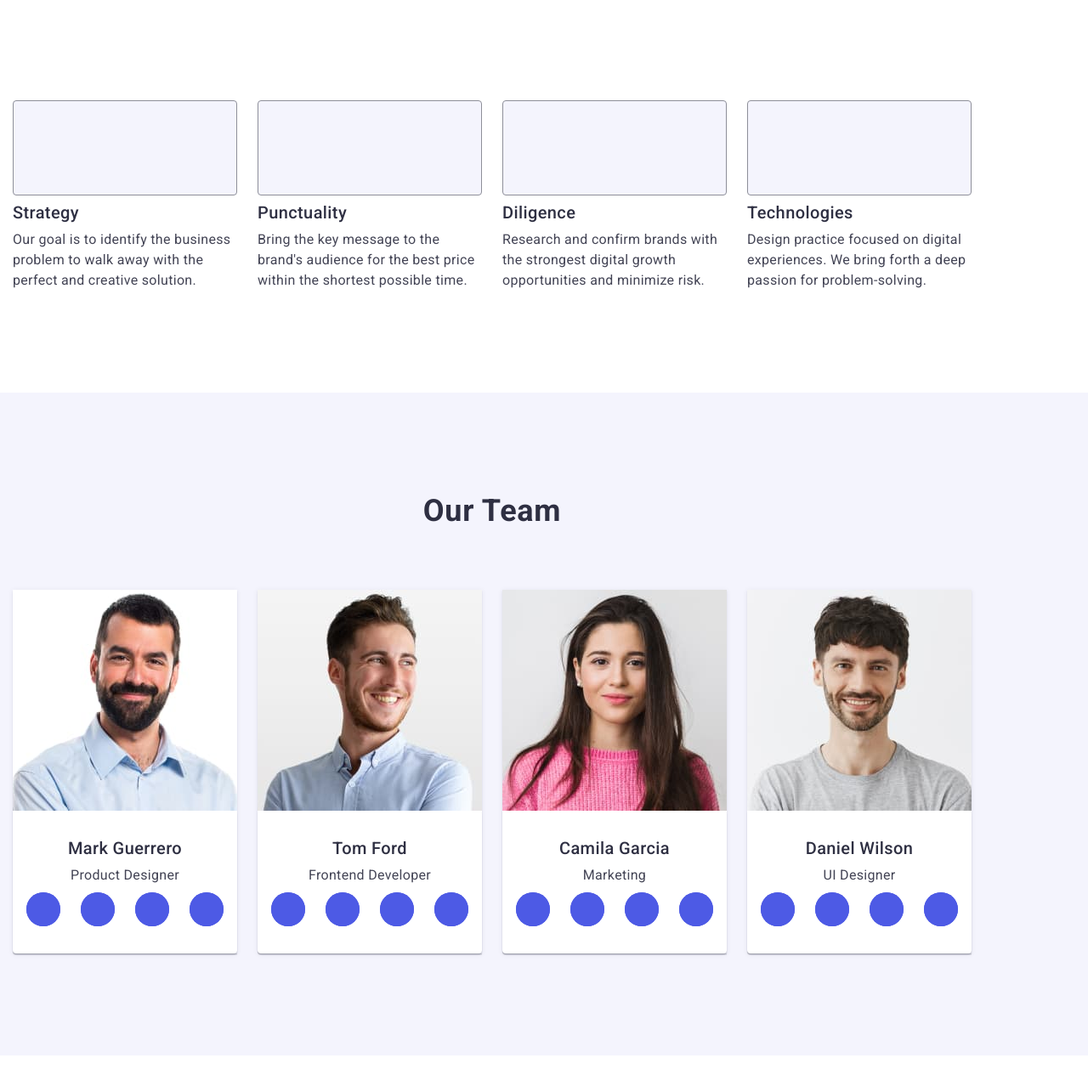
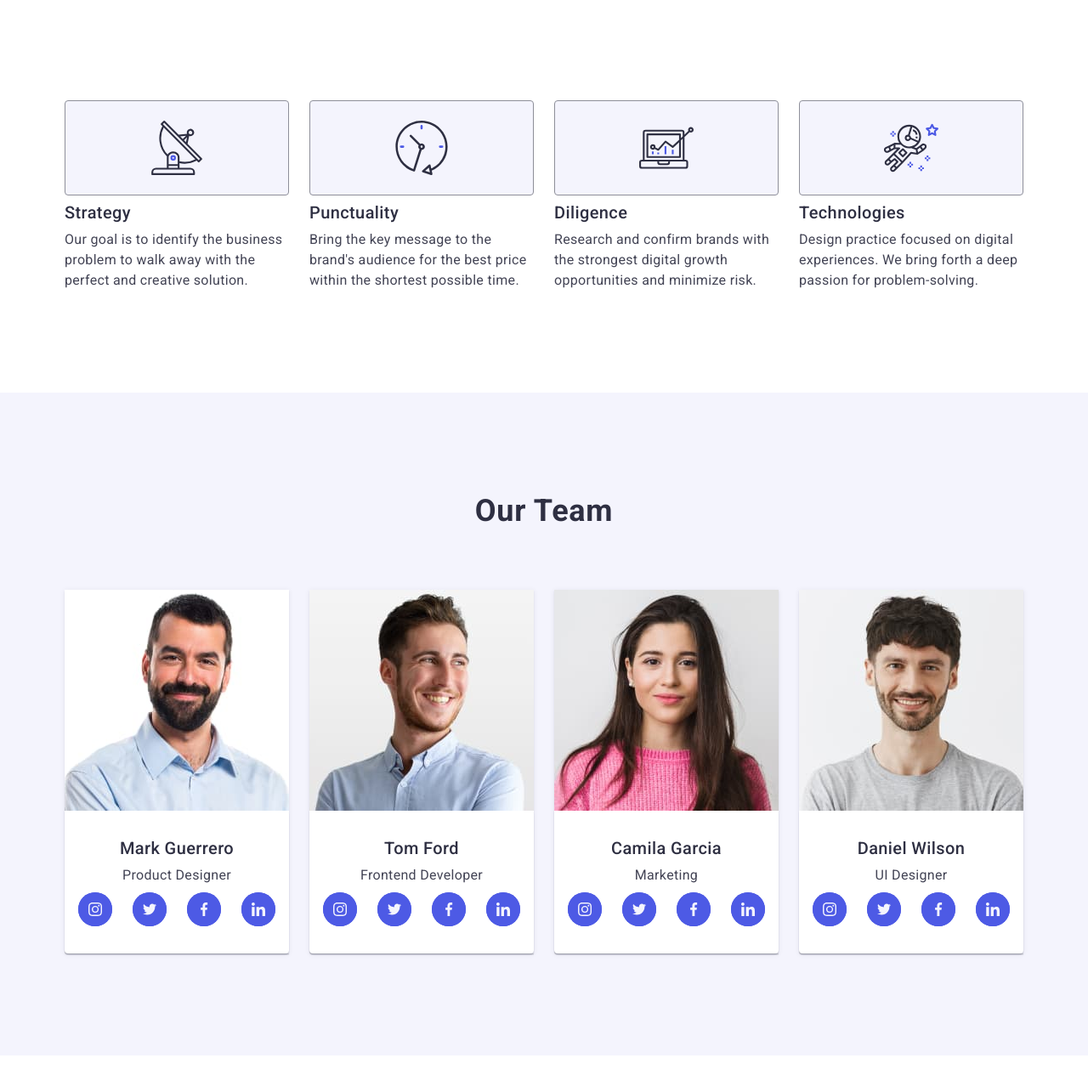
Before and after one commit to Sviatoslav1206/goit-markup-hw-04, a plain HTML site: page index.html in a window 1280 px wide. Shown: the part 675-1960 px from the top of the page at 85% size. Drawn offline with nearby package versions, Linux system fonts and the light colour scheme.

Commit message:
my commit

```diff
--- a/css/style.css
+++ b/css/style.css
@@ -32,9 +32,10 @@ button {
 
 .container {
     max-width: 1158px;
+    width: 100%;
         padding-left: 15px;
         padding-right: 15px;
-        margin: 0 0 0 0;
+        margin: 0 auto;
 
 }
 
@@ -158,6 +159,7 @@ gap: 40px;
 }
 
 .hero {
+    margin: 0 auto;
     background: #2e2f42;
     padding-top: 188px;
         padding-bottom: 188px;
@@ -341,7 +343,7 @@ border-top-left-radius: 0px;
         align-items: center;
         justify-content: center;
         margin-top: 8px;
-        padding: 0 16px;
+
         gap: 24px;
         width: calc((100% - 24 * 3) / 4);
 }
@@ -404,18 +406,26 @@ border-top-left-radius: 0px;
     flex-wrap: wrap;
     column-gap: 24px;
     row-gap: 48px;
+    transition: transform 2500ms cubic-bezier(0.4, 0, 0.2, 1),
+            opacity 2500ms cubic-bezier(0.4, 0, 0.2, 1);
+        transition: box-shadow 250ms cubic-bezier(0.4, 0, 0.2, 1);
 
+}
+
+.portfolio :hover .block-text {
+opacity: 1;
+    transform: translateY(0);
+    transition: transform 250ms cubic-bezier(0.4, 0, 0.2, 1),
+        opacity 250ms cubic-bezier(0.4, 0, 0.2, 1);
+    transition-timing-function: ease-in-out;
+    box-shadow: 0px 1px 6px rgba(46, 47, 66, 0.08),
+        0px 1px 1px rgba(46, 47, 66, 0.16),
+        0px 2px 1px rgba(46, 47, 66, 0.08);
 }
 
 .item-list-portfolio {
     width: calc((100% - 48px) / 3);
-    transition: transform 2500ms cubic-bezier(0.4, 0, 0.2, 1),
-     opacity 2500ms cubic-bezier(0.4, 0, 0.2, 1);
-    transition-timing-function: ease-in-out;
-    transition: box-shadow 250ms cubic-bezier(0.4, 0, 0.2, 1);
-    box-shadow: 0px 1px 6px rgba(46, 47, 66, 0.08),
-        0px 1px 1px rgba(46, 47, 66, 0.16),
-        0px 2px 1px rgba(46, 47, 66, 0.08);
+
 }
 
 .item-list-portfolio :hover {
@@ -425,16 +435,6 @@ border-top-left-radius: 0px;
 }
 
 
-.item-list-portfolio :hover .block-text {
-    opacity: 1;
-        transform: translateY(0);
-        transition: transform 250ms cubic-bezier(0.4, 0, 0.2, 1),
-                opacity 250ms cubic-bezier(0.4, 0, 0.2, 1);
-            transition-timing-function: ease-in-out;
-      box-shadow: 0px 1px 6px rgba(46, 47, 66, 0.08),
-        0px 1px 1px rgba(46, 47, 66, 0.16),
-        0px 2px 1px rgba(46, 47, 66, 0.08);
-}
 
 .portfolio-block {
     position: relative;
@@ -451,7 +451,6 @@ border-top-left-radius: 0px;
      padding: 40px 32px;
      color: #f4f4fd;
     background: #4d5ae5;
-    opacity: 0;
     line-height: 1.5;
     letter-spacing: 0.02em;
     transform: translateY(100%);
--- a/index.html
+++ b/index.html
@@ -68,7 +68,7 @@
             <li class="list-feature">
               <div class="list-feature-icon">
                 <svg class="icon" width="64" height="64">
-                  <use href="./images/icons.svg.svg#icon-antenna-1"></use>
+                  <use href="./images/icons.svg#icon-antenna-1"></use>
                 </svg>
               </div>
               <h3 class="list-text-feauture">Strategy</h3>
@@ -80,7 +80,7 @@
             <li class="list-feature">
               <div class="list-feature-icon">
                 <svg class="icon" width="64" height="64">
-                  <use href="./images/icons.svg.svg#icon-clock"></use>
+                  <use href="./images/icons.svg#icon-clock"></use>
                 </svg>
               </div>
               <h3 class="list-text-feauture">Punctuality</h3>
@@ -92,7 +92,7 @@
             <li class="list-feature">
               <div class="list-feature-icon">
                 <svg class="icon" width="64" height="64">
-                  <use href="./images/icons.svg.svg#icon-diagram"></use>
+                  <use href="./images/icons.svg#icon-diagram"></use>
                 </svg>
               </div>
               <h3 class="list-text-feauture">Diligence</h3>
@@ -104,7 +104,7 @@
             <li class="list-feature">
               <div class="list-feature-icon">
                 <svg class="icon" width="64" height="64">
-                  <use href="./images/icons.svg.svg#icon-astronaut"></use>
+                  <use href="./images/icons.svg#icon-astronaut"></use>
                 </svg>
               </div>
               <h3 class="list-text-feauture">Technologies</h3>
@@ -134,28 +134,28 @@
                   <li class="icon-list-first">
                     <a href="" target="_blank" class="soc-icon">
                       <svg class="icon-list" width="16" height="16">
-                        <use href="./images/icons.svg.svg#icon-instagram"></use>
+                        <use href="./images/icons.svg#icon-instagram"></use>
                       </svg>
                     </a>
                   </li>
                   <li class="icon-list-first">
                     <a href="" target="_blank" class="soc-icon">
                       <svg class="icon-list" width="16" height="16">
-                        <use href="./images/icons.svg.svg#icon-twitter"></use>
+                        <use href="./images/icons.svg#icon-twitter"></use>
                       </svg>
                     </a>
                   </li>
                   <li class="icon-list-first">
                     <a href="" target="_blank" class="soc-icon">
                       <svg class="icon-list" width="16" height="16">
-                        <use href="./images/icons.svg.svg#icon-facebook"></use>
+                        <use href="./images/icons.svg#icon-facebook"></use>
                       </svg>
                     </a>
                   </li>
                   <li class="icon-list-first">
                     <a href="" target="_blank" class="soc-icon">
                       <svg class="icon-list" width="16" height="16">
-                        <use href="./images/icons.svg.svg#icon-linkedin"></use>
+                        <use href="./images/icons.svg#icon-linkedin"></use>
                       </svg>
                     </a>
                   </li>
@@ -176,28 +176,28 @@
                   <li class="icon-list-first">
                     <a href="" target="_blank" class="soc-icon">
                       <svg class="icon-list">
-                        <use href="./images/icons.svg.svg#icon-instagram"></use>
+                        <use href="./images/icons.svg#icon-instagram"></use>
                       </svg>
                     </a>
                   </li>
                   <li class="icon-list-first">
                     <a href="" target="_blank" class="soc-icon">
                       <svg class="icon-list">
-                        <use href="./images/icons.svg.svg#icon-twitter"></use>
+                        <use href="./images/icons.svg#icon-twitter"></use>
                       </svg>
                     </a>
                   </li>
                   <li class="icon-list-first">
                     <a href="" target="_blank" class="soc-icon">
                       <svg class="icon-list">
-                        <use href="./images/icons.svg.svg#icon-facebook"></use>
+                        <use href="./images/icons.svg#icon-facebook"></use>
                       </svg>
                     </a>
                   </li>
                   <li class="icon-list-first">
                     <a href="" target="_blank" class="soc-icon">
                       <svg class="icon-list">
-                        <use href="./images/icons.svg.svg#icon-linkedin"></use>
+                        <use href="./images/icons.svg#icon-linkedin"></use>
                       </svg>
                     </a>
                   </li>
@@ -218,28 +218,28 @@
                   <li class="icon-list-first">
                     <a href="" target="_blank" class="soc-icon">
                       <svg class="icon-list">
-                        <use href="./images/icons.svg.svg#icon-instagram"></use>
+                        <use href="./images/icons.svg#icon-instagram"></use>
                       </svg>
                     </a>
                   </li>
                   <li class="icon-list-first">
                     <a href="" target="_blank" class="soc-icon">
                       <svg class="icon-list">
-                        <use href="./images/icons.svg.svg#icon-twitter"></use>
+                        <use href="./images/icons.svg#icon-twitter"></use>
                       </svg>
                     </a>
                   </li>
                   <li class="icon-list-first">
                     <a href="" target="_blank" class="soc-icon">
                       <svg class="icon-list">
-                        <use href="./images/icons.svg.svg#icon-facebook"></use>
+                        <use href="./images/icons.svg#icon-facebook"></use>
                       </svg>
                     </a>
                   </li>
                   <li class="icon-list-first">
                     <a href="" target="_blank" class="soc-icon">
                       <svg class="icon-list">
-                        <use href="./images/icons.svg.svg#icon-linkedin"></use>
+                        <use href="./images/icons.svg#icon-linkedin"></use>
                       </svg>
                     </a>
                   </li>
@@ -260,28 +260,28 @@
                   <li class="icon-list-first">
                     <a href="" target="_blank" class="soc-icon">
                       <svg class="icon-list">
-                        <use href="./images/icons.svg.svg#icon-instagram"></use>
+                        <use href="./images/icons.svg#icon-instagram"></use>
                       </svg>
                     </a>
                   </li>
                   <li class="icon-list-first">
                     <a href="" target="_blank" class="soc-icon">
                       <svg class="icon-list">
-                        <use href="./images/icons.svg.svg#icon-twitter"></use>
+                        <use href="./images/icons.svg#icon-twitter"></use>
                       </svg>
                     </a>
                   </li>
                   <li class="icon-list-first">
                     <a href="" target="_blank" class="soc-icon">
                       <svg class="icon-list">
-                        <use href="./images/icons.svg.svg#icon-facebook"></use>
+                        <use href="./images/icons.svg#icon-facebook"></use>
                       </svg>
                     </a>
                   </li>
                   <li class="icon-list-first">
                     <a href="" target="_blank" class="soc-icon">
                       <svg class="icon-list">
-                        <use href="./images/icons.svg.svg#icon-linkedin"></use>
+                        <use href="./images/icons.svg#icon-linkedin"></use>
                       </svg>
                     </a>
                   </li>
@@ -431,28 +431,28 @@
             <li class="icon-list-first">
               <a href="" target="_blank" class="soc-icon">
                 <svg class="icon-list" width="24" height="24">
-                  <use href="./images/icons.svg.svg#icon-instagram"></use>
+                  <use href="./images/icons.svg#icon-instagram"></use>
                 </svg>
               </a>
             </li>
             <li class="icon-list-first">
               <a href="" target="_blank" class="soc-icon">
                 <svg class="icon-list" width="24" height="24">
-                  <use href="./images/icons.svg.svg#icon-twitter"></use>
+                  <use href="./images/icons.svg#icon-twitter"></use>
                 </svg>
               </a>
             </li>
             <li class="icon-list-first">
               <a href="" target="_blank" class="soc-icon">
                 <svg class="icon-list" width="24" height="24">
-                  <use href="./images/icons.svg.svg#icon-facebook"></use>
+                  <use href="./images/icons.svg#icon-facebook"></use>
                 </svg>
               </a>
             </li>
             <li class="icon-list-first">
               <a href="" target="_blank" class="soc-icon">
                 <svg class="icon-list" width="24" height="24">
-                  <use href="./images/icons.svg.svg#icon-linkedin"></use>
+                  <use href="./images/icons.svg#icon-linkedin"></use>
                 </svg>
               </a>
             </li>
```
